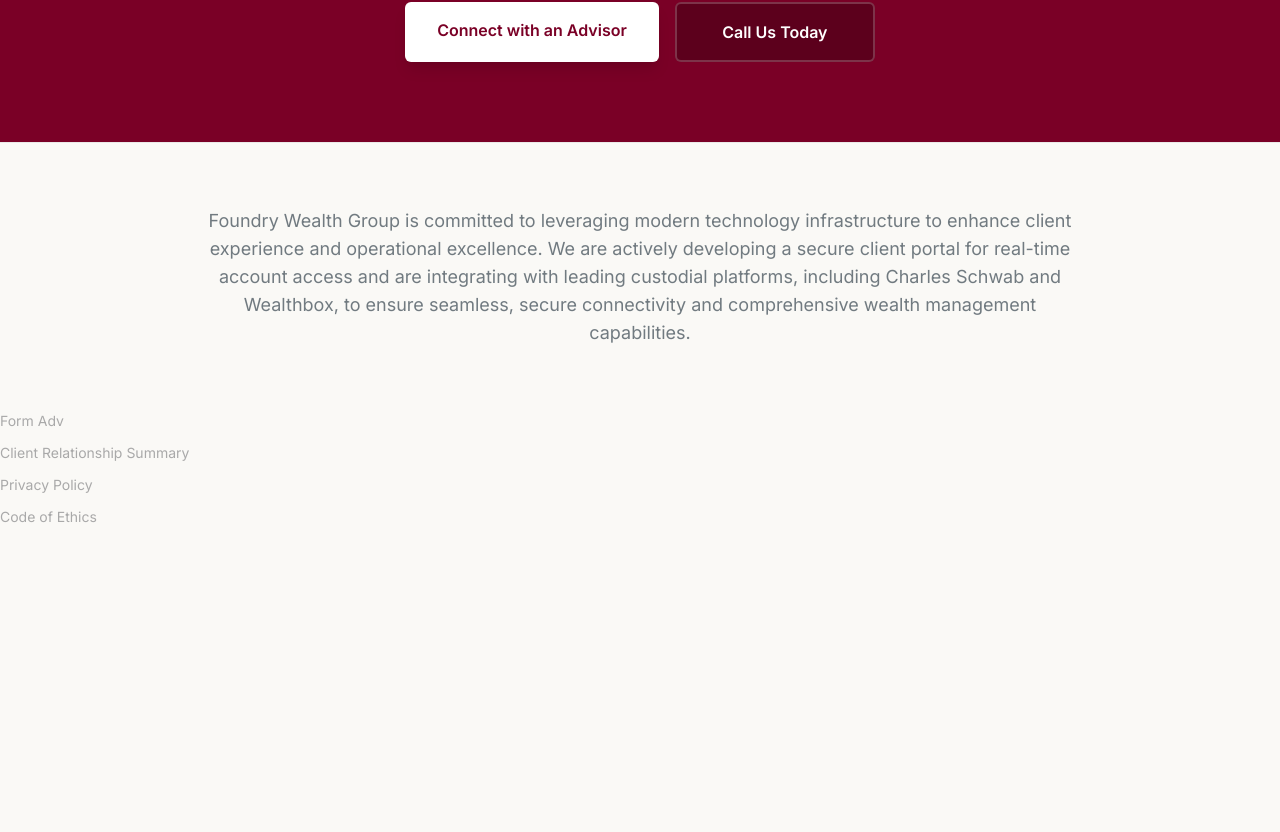
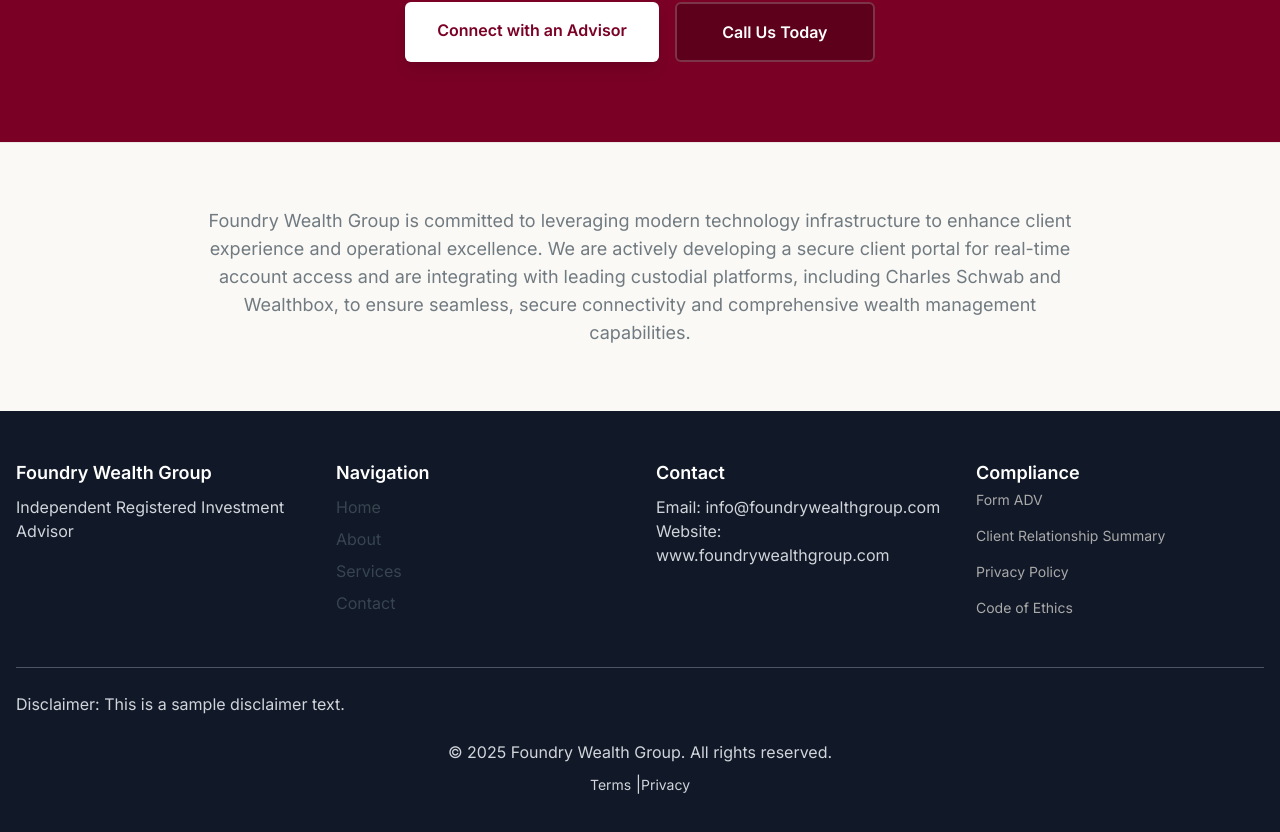
Before and after one commit to LDGUEST/Foundry-Wealth-Group-Website, a Next.js app: page / in a window 1280 px wide. Shown: the part 7252-8084 px from the top of the page. Before the commit the page ends 7779 px from the top, so only its background shows below. Built offline with nearby package versions, Linux system fonts and the light colour scheme; no server answers.

Commit message:
Update Footer component in Footer.tsx with new structure and styling

```diff
--- a/components/Footer.tsx
+++ b/components/Footer.tsx
@@ -1,16 +1,51 @@
-import React from 'react';
+import Link from 'next/link';
 
-const Footer = () => {
+export default function Footer() {
   return (
-    <footer>
-      <ul className="space-y-3">
-        <li with Link href="/form-adv" className="text-sm text-steel hover:text-white transition-colors">Form Adv</li>
-        <li with Link href="/client-relationship-summary" className="text-sm text-steel hover:text-white transition-colors">Client Relationship Summary</li>
-        <li with Link href="/privacy-policy" className="text-sm text-steel hover:text-white transition-colors">Privacy Policy</li>
-        <li with Link href="/code-of-ethics" className="text-sm text-steel hover:text-white transition-colors">Code of Ethics</li>
-      </ul>
+    <footer className="bg-gray-900">
+      <div className="max-w-7xl mx-auto py-12 px-4">
+        <div className="grid grid-cols-1 lg:grid-cols-4 gap-8">
+          <div>
+            <h3 className="text-white text-lg font-semibold">Foundry Wealth Group</h3>
+            <p className="text-gray-300 mt-2">Independent Registered Investment Advisor</p>
+          </div>
+          <div>
+            <h3 className="text-white text-lg font-semibold">Navigation</h3>
+            <nav className="mt-2">
+              <ul className="space-y-2">
+                <li><Link href="/">Home</Link></li>
+                <li><Link href="/about">About</Link></li>
+                <li><Link href="/services">Services</Link></li>
+                <li><Link href="/contact">Contact</Link></li>
+              </ul>
+            </nav>
+          </div>
+          <div>
+            <h3 className="text-white text-lg font-semibold">Contact</h3>
+            <p className="text-gray-300 mt-2">Email: info@foundrywealthgroup.com</p>
+            <p className="text-gray-300">Website: www.foundrywealthgroup.com</p>
+          </div>
+          <div>
+            <h3 className="text-white text-lg font-semibold">Compliance</h3>
+            <ul className="space-y-3">
+              <li><Link href="/form-adv" className="text-sm text-steel hover:text-white transition-colors">Form ADV</Link></li>
+              <li><Link href="/client-relationship-summary" className="text-sm text-steel hover:text-white transition-colors">Client Relationship Summary</Link></li>
+              <li><Link href="/privacy-policy" className="text-sm text-steel hover:text-white transition-colors">Privacy Policy</Link></li>
+              <li><Link href="/code-of-ethics" className="text-sm text-steel hover:text-white transition-colors">Code of Ethics</Link></li>
+            </ul>
+          </div>
+        </div>
+        <div className="border-t border-gray-600 mt-12 pt-6">
+          <p className="text-gray-300">Disclaimer: This is a sample disclaimer text.</p>
+        </div>
+        <div className="mt-6 text-center text-gray-300">
+          <p>&copy; 2025 Foundry Wealth Group. All rights reserved.</p>
+          <p className="mt-2">
+            <Link href="/terms" className="text-sm hover:text-white transition-colors">Terms</Link> |
+            <Link href="/privacy" className="text-sm hover:text-white transition-colors">Privacy</Link>
+          </p>
+        </div>
+      </div>
     </footer>
   );
-};
-
-export default Footer;
+}
```
